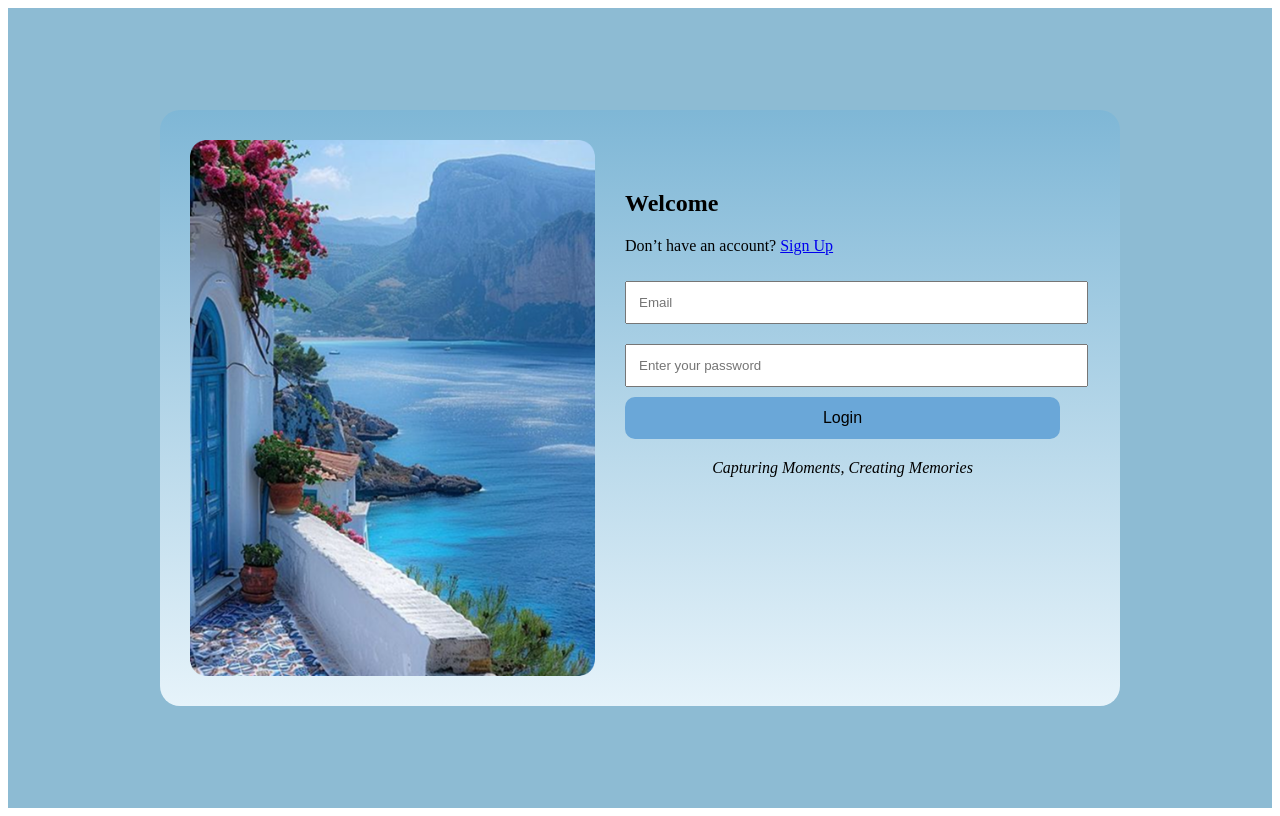
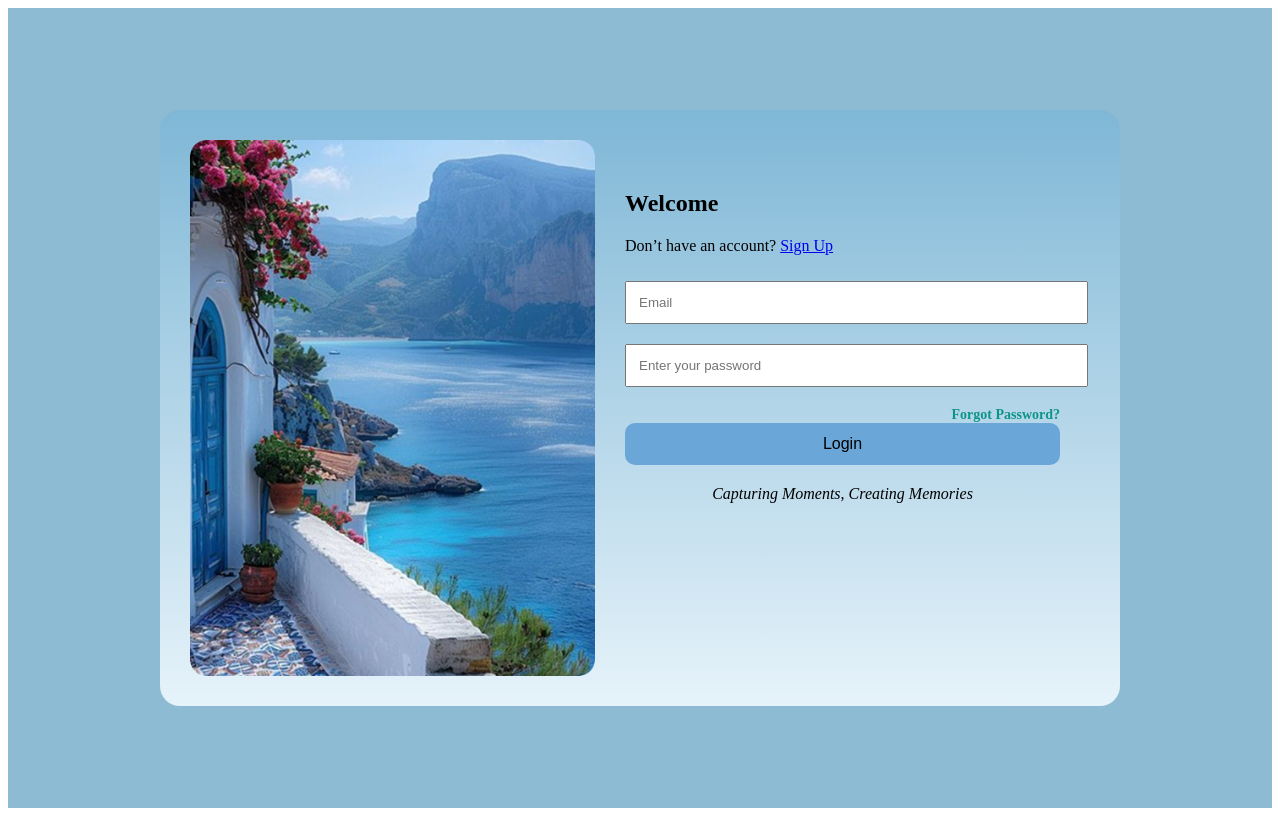
Before and after one commit to sshreya007/WEB-API-Trip_Companion, a Next.js app: page /auth/login in a window 1280 px wide. Built offline with nearby package versions, Linux system fonts and the light colour scheme; no server answers.

Commit message:
Updating login form with forgot password link

```diff
--- a/components/LoginForm.tsx
+++ b/components/LoginForm.tsx
@@ -23,6 +23,7 @@ import { authAPI } from '@/lib/api/auth';
 import { validateLoginForm } from '@/lib/utils/validation';
 import { useAuth } from '@/lib/hooks/useAuth';
 import { LoginFormData } from '@/types/auth.types';
+import Link from 'next/link';
 
 export default function LoginForm() {
   const router = useRouter();
@@ -107,6 +108,29 @@ export default function LoginForm() {
         required
       />
 
+      {/*Forgot Password Link */}
+      <div style={{
+        textAlign: 'right',
+        marginTop: '8px'
+      }}>
+        <Link
+          href="/auth/forgot-password"
+          style={{
+            fontSize: '14px',
+            color: '#0d9488',
+            textDecoration: 'none',
+            fontWeight: '600',
+            transition: 'color 0.2s'
+          }}
+          onMouseEnter={(e) => e.currentTarget.style.color = '#06b6d4'}
+          onMouseLeave={(e) => e.currentTarget.style.color = '#0d9488'}
+        >
+          Forgot Password?
+        </Link>
+      </div>
+
+
+
       <button type="submit" disabled={loading}>
         {loading ? 'Logging in...' : 'Login'}
       </button>
```
